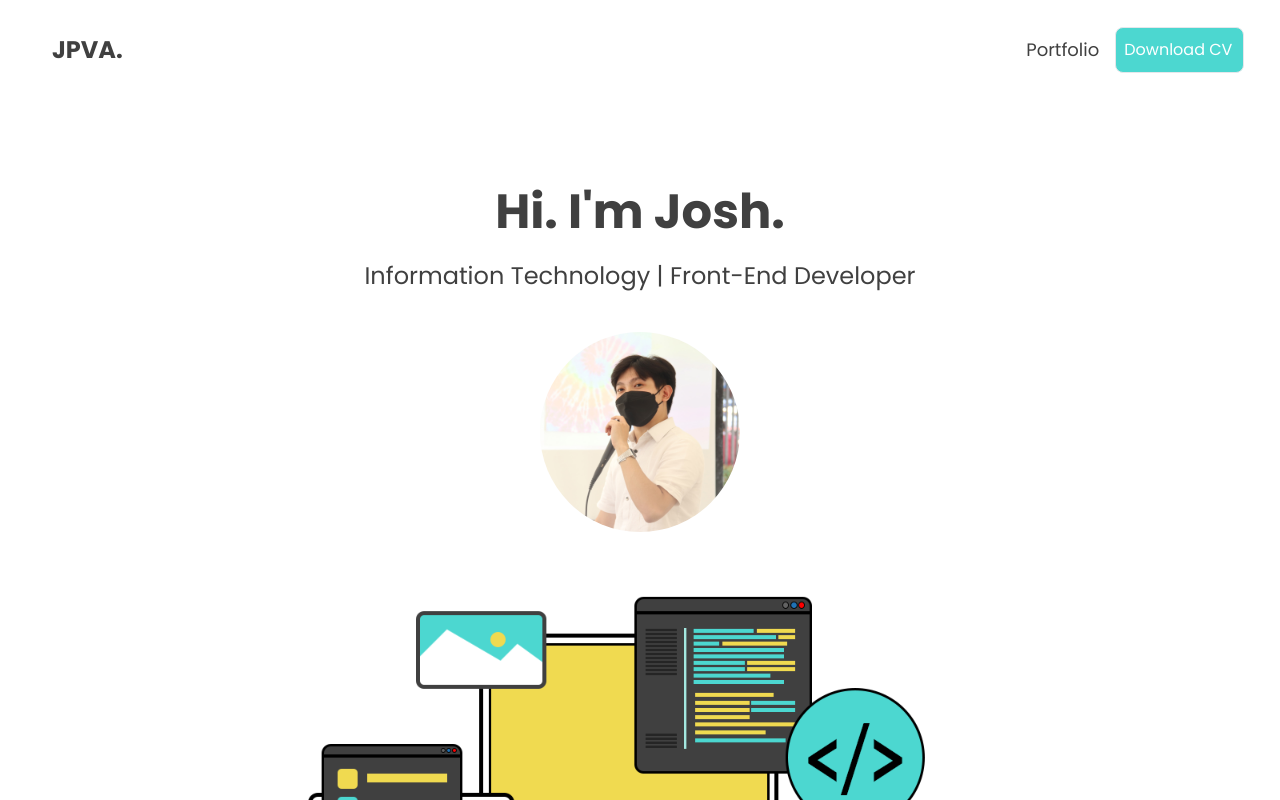
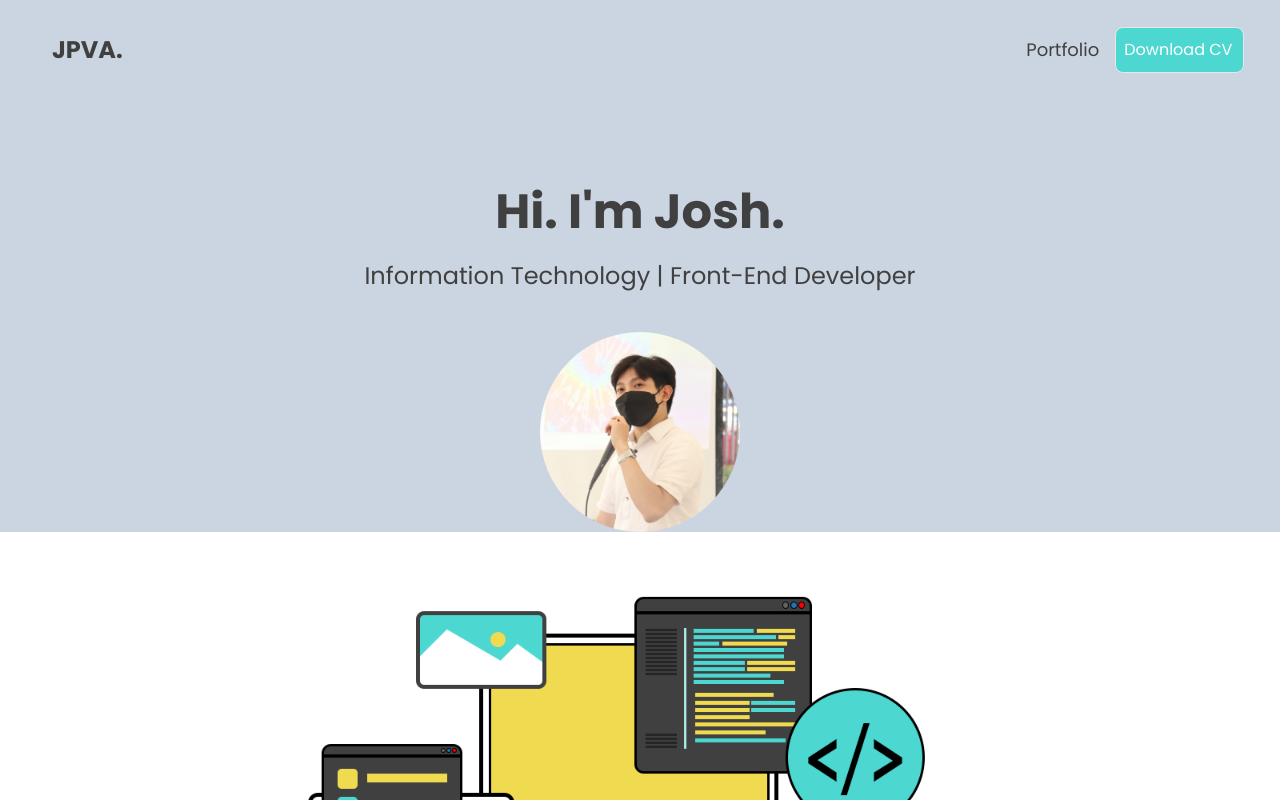
Before and after one commit to joshpatrickz/JPVA-Portfolio, a React (Create React App) app: page / in a window 1280 px wide. Shown: the top 800 px of the page. Built offline with nearby package versions, Linux system fonts and the light colour scheme; the HTML template or start-up script is replaced by a standard one.

Commit message:
Update App.js

```diff
--- a/src/App.js
+++ b/src/App.js
@@ -10,7 +10,7 @@ import Footer from "./components/Footer.jsx";
 
 function App() {
   return (
-    <div className="scrollbar-thin scrollbar-thumb-[#4CD7D0] scrollbar-track-slate-200">
+    <div className="scrollbar-thin scrollbar-thumb-[#4CD7D0] scrollbar-track-slate-200 bg-slate-300">
       <Navbar />
       <Hero />
       <About />
```
